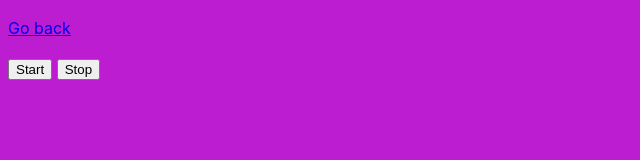
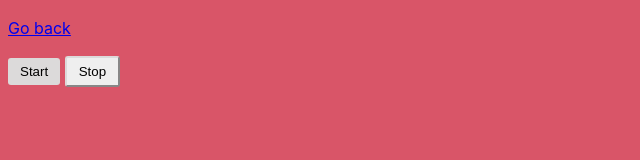
Before and after one commit to IrynaRybka/goit-js-hw-09, a website built with Parcel: page src/01-color-switcher.html in a window 1280 px wide. Both pictures are taken after a click on the button "Start". Shown: the whole page, without its empty margins (0-640 px from the left). Built offline with nearby package versions, Linux system fonts and the light colour scheme.

Commit message:
first solution is ready

```diff
--- a/src/css/common.css
+++ b/src/css/common.css
@@ -16,3 +16,18 @@ img {
   display: block;
   max-width: 100%;
 }
+
+.no-click{
+  background-color:#dcdada;
+  pointer-events: none;
+  outline: none;
+  border: none;
+}
+
+button[data-start],
+button[data-stop] {
+  padding: 6px 12px;
+  border-radius: 3px;
+  border-color: #dcdada;
+
+}
--- a/src/js/01-color-switcher.js
+++ b/src/js/01-color-switcher.js
@@ -9,24 +9,33 @@ let timeoutId = null;
 startBtn.addEventListener('click', colorRandom);
 stopBtn.addEventListener('click', stopColorRandom);
 
-// function colorRandom() {
-//         const changeColor = `#${Math.floor(Math.random() * 16777215).toString(16)}`;
-//         bodyRef.style.backgroundColor = changeColor;
-//         return changeColor;
-// }
+
 function colorRandom() {
+    noClickStartBtn();
+     // const isHidden = getComputedStyle(startBtn, ":disabled");
+    // console.log(isHidden.getPropertyValue("visibility"));
+
     timeoutId = setInterval(()=> {
-        const changeColor = `#${Math.floor(Math.random() * 16777215).toString(16)}`;
-        bodyRef.style.backgroundColor = changeColor;
-        return changeColor;
+        bodyRef.style.backgroundColor = getRandomHexColor();
+        return ;
     }, AMOUNT);
 }
+function getRandomHexColor() {
+    return `#${Math.floor(Math.random() * 16777215).toString(16)}`;
+  }
 
 function stopColorRandom(){
-    console.log("Bye");
+    clickAgaineStartBtn();
     clearTimeout(timeoutId);
+    console.log("No more color");
 }
 
-// timeoutId = setInterval(()=> {
-// console.log('Show color '+ colorRandom())
-// }, AMOUNT);
+function noClickStartBtn() {
+    startBtn.classList.add("no-click");
+    stopBtn.classList.remove("no-click");
+}
+
+function clickAgaineStartBtn() {
+    startBtn.classList.remove("no-click");
+    stopBtn.classList.add("no-click");
+}
```
